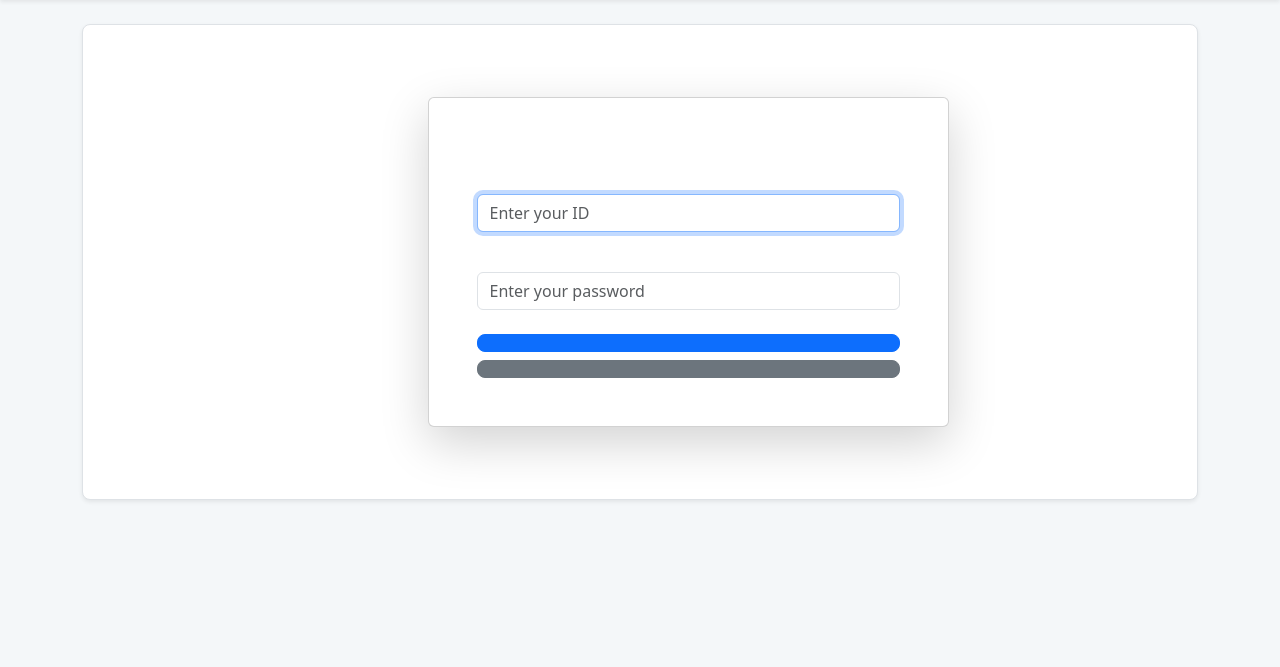
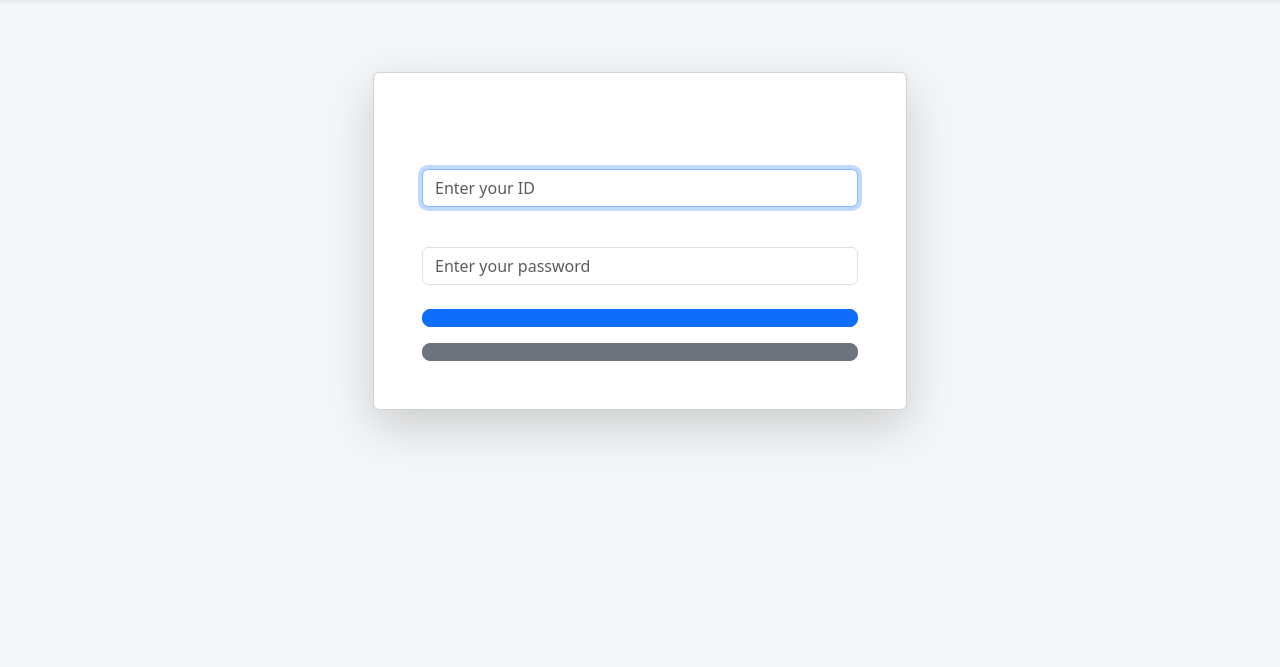
Before and after one commit to KREONET/ez-mtls-manager, a Python web app: template templates/login.html in a window 1280 px wide. Shown: the part 56-723 px from the top of the page. Run offline with Jinja, Linux system fonts and the light colour scheme; the template is opened without the code that fills it, so the values that code supplies are empty.

Commit message:
Fix Mobile Login UI

```diff
--- a/templates/base.html
+++ b/templates/base.html
@@ -99,9 +99,11 @@
 		</div>
 		{% endif %}
 		{% endwith %}
+		{% block main_wrapper %}
 		<div class="p-4 bg-white border rounded-3 shadow-sm">
 			{% block content %}{% endblock %}
 		</div>
+		{% endblock %}
 	</main>
 	<footer class="mt-auto py-3 bg-light">
 		<div class="container text-center text-muted">
--- a/templates/login.html
+++ b/templates/login.html
@@ -2,24 +2,25 @@
 
 {% block title %}{{ t.menu_login }}{% endblock %}
 
-{% block content %}
-
-<div class="container d-flex justify-content-center m-5">
-    <div class="col-md-6">
-        <div class="card shadow-lg p-5">
+{% block main_wrapper %}
+<div class="container my-5">
+    <div class="row justify-content-center">
+        <div class="col-12 col-md-8 col-lg-6">
+            <div class="card shadow-lg">
+                <div class="card-body p-4 p-md-5">
                     <h3 class="text-center mb-4">{{ t.login_crowd }}</h3>
                     <form action="{{ url_for('auth.login_crowd') }}" method="post">
                         <div class="mb-3">
                             <label for="username" class="form-label">{{ t.id }}</label>
-                    <input type="text" class="form-control" id="username" name="username" placeholder="Enter your ID"
-                        required autofocus>
+                            <input type="text" class="form-control" id="username" name="username"
+                                placeholder="Enter your ID" required autofocus>
                         </div>
                         <div class="mb-4">
                             <label for="password" class="form-label">{{ t.password }}</label>
                             <input type="password" class="form-control" id="password" name="password"
                                 placeholder="Enter your password" required>
                         </div>
-                <div class="d-grid gap-2 mb-2">
+                        <div class="d-grid gap-2 mb-3">
                             <button type="submit" class="btn btn-primary btn-lg">{{ t.login }}</button>
                         </div>
                     </form>
@@ -31,4 +32,6 @@
                 </div>
             </div>
         </div>
+    </div>
+</div>
 {% endblock %}
```
Lines whose indentation alone changed are shown as unchanged.
